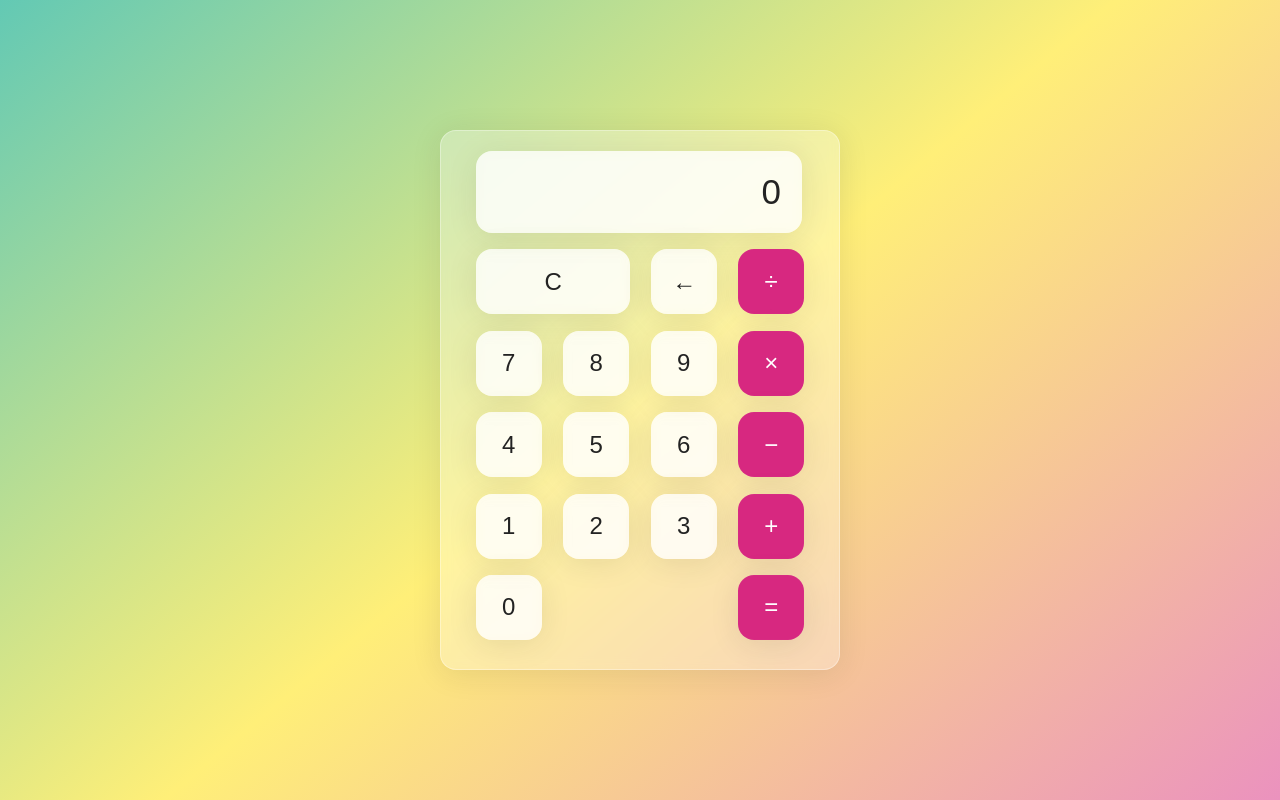
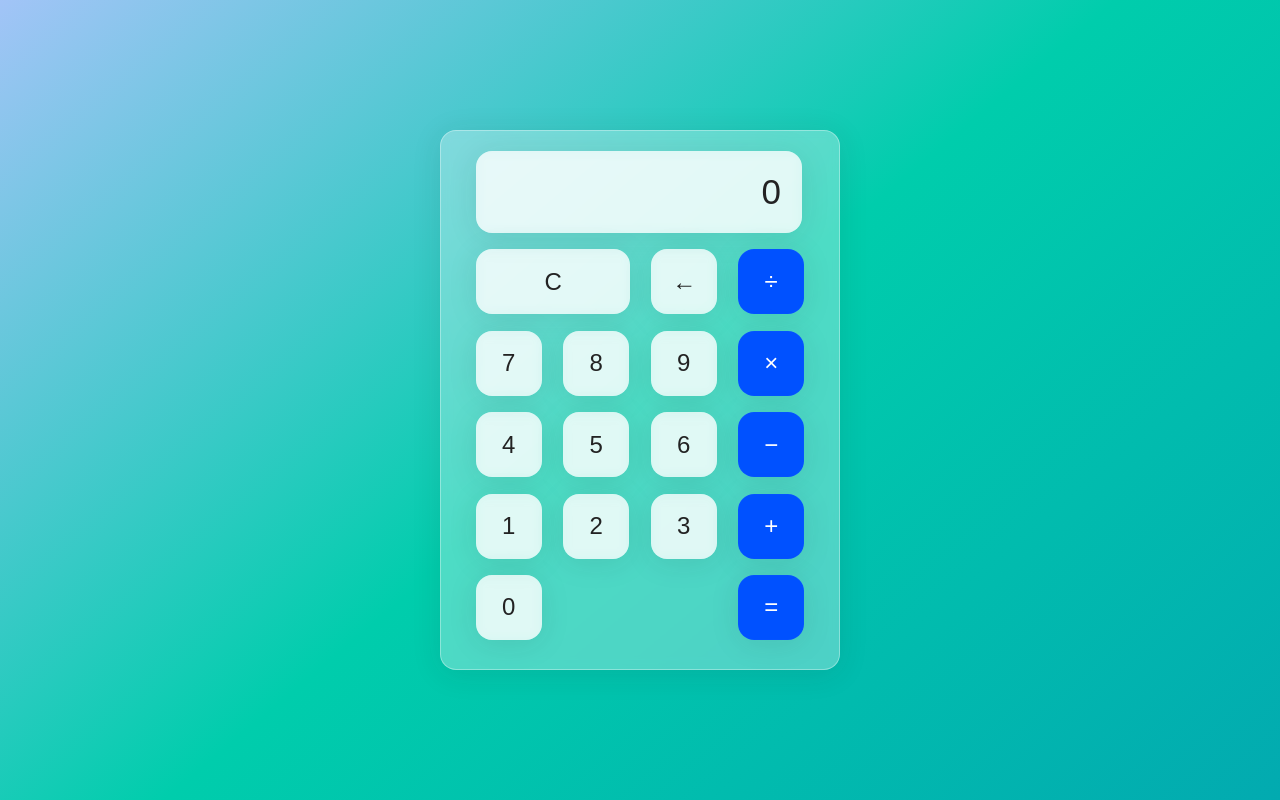
Before and after one commit to Kuroko-Amine/Basic-Calculator, a plain HTML site: page index.html in a window 1280 px wide. Drawn offline with Linux system fonts and the light colour scheme.

Commit message:
Update styles.css

```diff
--- a/styles.css
+++ b/styles.css
@@ -13,7 +13,7 @@ html {
 
 body {
     align-items: center;
-    background: linear-gradient(320deg, #eb92be, #ffef78, #63c9b4);
+    background: linear-gradient(320deg, #02aab0, #00cdac, #a2c4f7);
     display: flex;
     font-family: 'Dosis', sans-serif;
     font-display: swap;
@@ -71,7 +71,7 @@ body {
 }
 
 .calc_but_row .calc_but:last-child {
-    background: #d72880;
+    background: #0051ff;
     color: #fff;
 }
 
```
